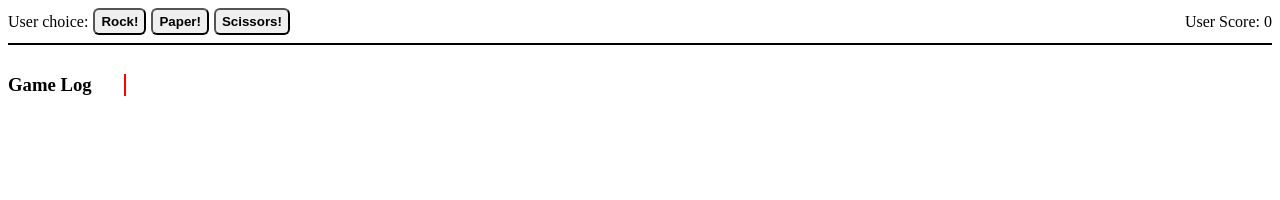
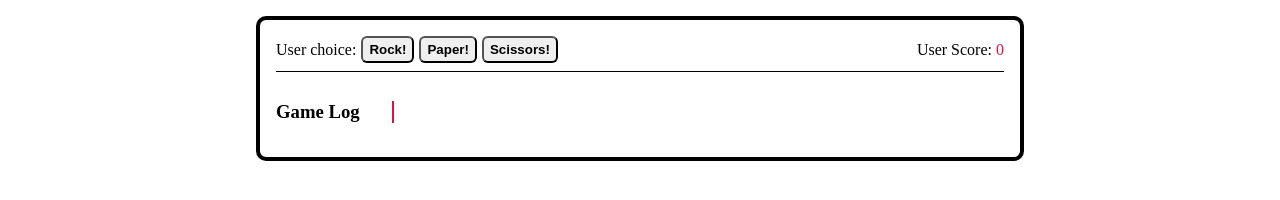
Before and after one commit to szxivk/odin-projects-rock-paper-scissors, a plain HTML site: page index.html in a window 1280 px wide. Drawn offline with Linux system fonts and the light colour scheme.

Commit message:
Update index styles
- its not fun to use vanilla css after using tailwindcss :(

- didn't do much kept it minimal

```diff
--- a/style.css
+++ b/style.css
@@ -1,15 +1,17 @@
 body {
-  margin: 8px;
+  height: 100%;
+  margin: 16px 256px;
+  padding: 16px;
+  border: black solid 4px;
+  border-radius: 10px;
 }
 
 .options {
   display: flex;
   justify-content: space-between;
   align-items: center;
-  /* border: 2px solid red; */
-  padding: 0px;
   margin-bottom: 10px;
-  border-bottom: 2px black solid;
+  border-bottom: 1px black solid;
   padding-bottom: 8px;
 }
 
@@ -26,13 +28,25 @@ button {
   border-radius: 6px;
 }
 
+button:hover {
+  background-color: antiquewhite;
+}
+
 .history {
   display: flex;
   gap: 56px;
   align-items: center;
 }
 .game-log,
-p {
-  border-right: 2px solid red;
+.computer-choice {
+  border-right: 2px solid crimson;
   padding-right: 32px;
 }
+
+.game-log {
+  align-self: self-start;
+}
+
+#score {
+  color: crimson;
+}
```
